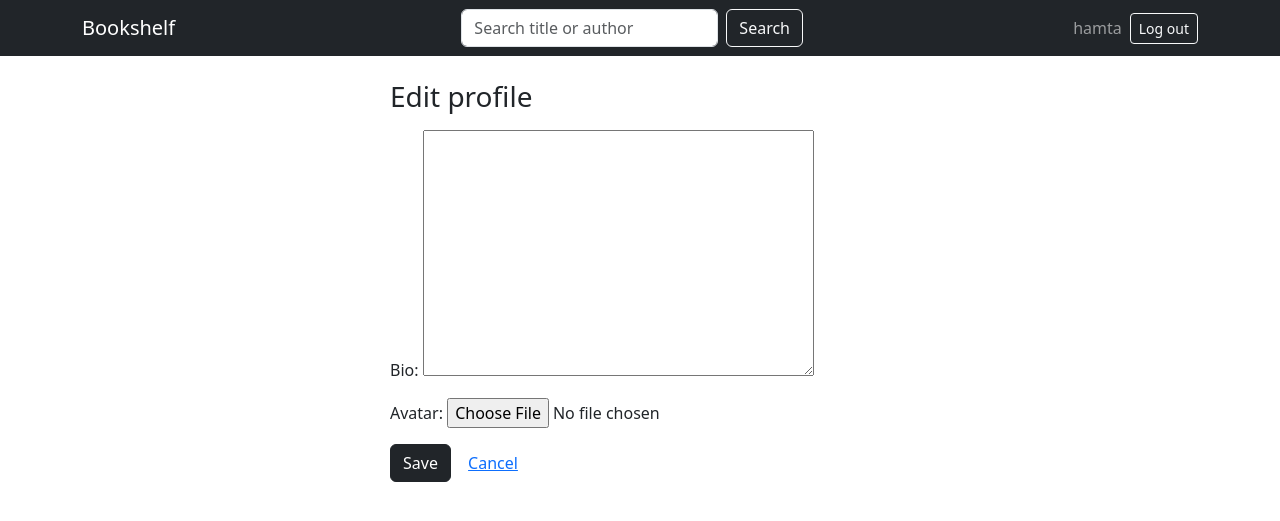
After one commit to minasd2001/bookshelf, a Django app: page /accounts/profile/edit/ in a window 1280 px wide. The commit adds this page. Shown: the top 521 px of the page. Run offline with Django 5.2, Linux system fonts and the light colour scheme; a user stored in the database is signed in; data comes from the database, SQL or seed files in the repository; both versions use the stored data as it was after the commit.

Commit message:
Limit avatar upload size

```diff
--- /dev/null
+++ b/accounts/forms.py
@@ -0,0 +1,17 @@
+from django import forms
+from .models import Profile
+
+MAX_AVATAR_SIZE = 2 * 1024 * 1024  # 2 MB, in bytes
+
+class ProfileForm(forms.ModelForm):
+    class Meta:
+        model = Profile
+        fields = ["bio", "avatar"]
+
+    def clean_avatar(self):
+        avatar = self.cleaned_data.get("avatar")
+        # Only a freshly uploaded file has content_type. If the user saved
+        # without choosing a new file, avatar is the existing one (or empty).
+        if avatar and hasattr(avatar, "content_type") and avatar.size > MAX_AVATAR_SIZE:
+            raise forms.ValidationError("Image must be under 2 MB.")
+        return avatar
--- a/accounts/models.py
+++ b/accounts/models.py
@@ -5,6 +5,7 @@ from django.contrib.auth.models import User
 class Profile(models.Model):
     user = models.OneToOneField(User, on_delete=models.CASCADE)
     bio = models.TextField(max_length=500, blank=True)
+    avatar = models.ImageField(upload_to="avatars/", blank=True)
 
     def __str__(self):
         return self.user.username
--- a/accounts/urls.py
+++ b/accounts/urls.py
@@ -6,5 +6,7 @@ urlpatterns = [
     path("register/", views.register, name="register"),
     path("login/", auth_views.LoginView.as_view(template_name="accounts/login.html"), name="login"),
     path("logout/", auth_views.LogoutView.as_view(), name="logout"),
+    path("profile/edit/", views.profile_edit, name = "profile_edit"),
+    path("profile/<str:username>/", views.profile_detail, name="profile_detail"),
 
 ]
--- a/accounts/views.py
+++ b/accounts/views.py
@@ -1,7 +1,9 @@
-from django.shortcuts import render
 from django.contrib.auth import login
+from django.contrib.auth.decorators import login_required
 from django.contrib.auth.forms import UserCreationForm
-from django.shortcuts import redirect, render
+from django.contrib.auth.models import User
+from django.shortcuts import get_object_or_404, redirect, render
+from .forms import ProfileForm
 # Create your views here.
 
 def register(request):
@@ -14,3 +16,24 @@ def register(request):
     else:
         form = UserCreationForm()
     return render(request, "accounts/register.html", {"form": form})
+
+
+def profile_detail(request, username):
+    owner = get_object_or_404(User, username=username)
+    return render(
+        request,
+        "accounts/profile.html",
+        {"owner": owner, "profile": owner.profile},
+    )
+
+@login_required
+def profile_edit(request):
+    profile = request.user.profile
+    if request.method == "POST":
+        form = ProfileForm(request.POST, request.FILES, instance=profile)
+        if form.is_valid():
+            form.save()
+            return redirect("profile_detail", username=request.user.username)
+    else:
+        form = ProfileForm(instance=profile)
+    return render(request, "accounts/profile_edit.html", {"form": form})
--- /dev/null
+++ b/templates/accounts/profile_edit.html
@@ -0,0 +1,16 @@
+{% extends "base.html" %}
+
+{% block title %}Edit profile | Bookshelf{% endblock %}
+
+{% block content %}
+<div class="mx-auto" style="max-width: 500px;">
+  <h1 class="h3 mb-3">Edit profile</h1>
+
+  <form method="post" enctype="multipart/form-data">
+    {% csrf_token %}
+    {{ form.as_p }}
+    <button type="submit" class="btn btn-dark">Save</button>
+    <a href="{% url 'profile_detail' user.username %}" class="btn btn-link">Cancel</a>
+  </form>
+</div>
+{% endblock %}
--- a/templates/base.html
+++ b/templates/base.html
@@ -19,7 +19,7 @@
 
       <div class="d-flex align-items-center gap-2">
         {% if user.is_authenticated %}
-          <span class="navbar-text">Hi, {{ user.username }}</span>
+          <a class="navbar-text text-decoration-none" href="{% url 'profile_detail' user.username %}">{{ user.username }}</a>
           <form action="{% url 'logout' %}" method="post" class="m-0">
             {% csrf_token %}
             <button type="submit" class="btn btn-outline-light btn-sm">Log out</button>
```
Also changed, not shown: templates/accounts/profile.html (added, +42 -0 lines), accounts/migrations/0002_profile_avatar.py (added), accounts/migrations/0003_alter_profile_avatar.py (added), db.sqlite3, media/avatars/62b64cb704078ddf1c5344c7019e09f3.jpg (added), media/avatars/62b64cb704078ddf1c5344c7019e09f3_h7o8IyI.jpg (added), media/avatars/62b64cb704078ddf1c5344c7019e09f3_y6gL5rw.jpg (added), media/avatars/Screenshot_2026-10-30_221155.png (added), media/avatars/Screenshot_2026-10-30_221155_uy6kjAB.png (added).
